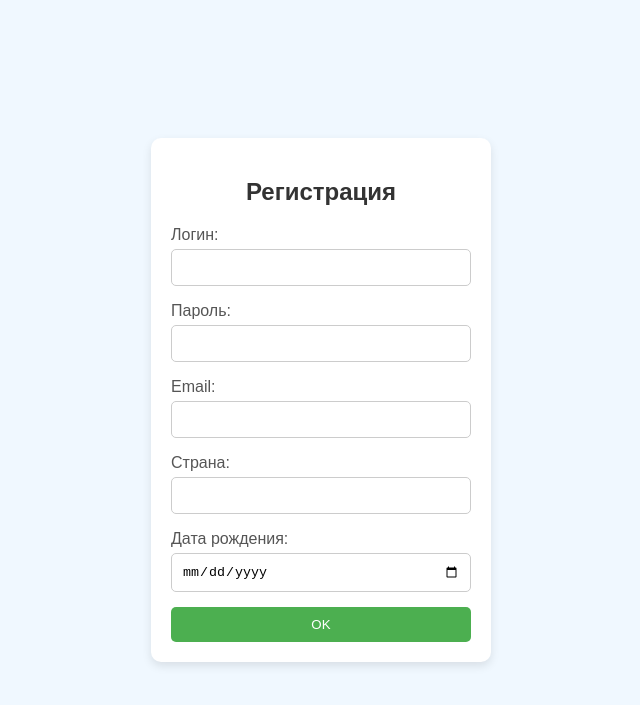
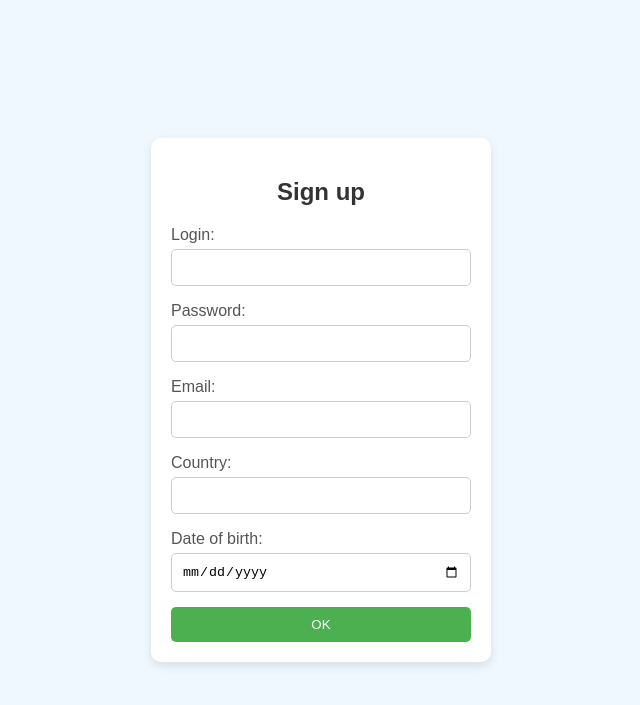
Before and after one commit to Busskov/study_clock, a Django app: page /clock/adduser/ in a window 1280 px wide. Shown: the top 705 px of the page, without its empty margins (319-959 px from the left). Run offline with Django 5.2, Linux system fonts and the light colour scheme.

Commit message:
Alter user model, add en language into pages

```diff
--- a/study_clock/clock/models.py
+++ b/study_clock/clock/models.py
@@ -1,11 +1,10 @@
 from django.db import models
 
 class User(models.Model):
-
-    login = models.CharField(max_length= 50)
+    login = models.CharField(max_length= 50, unique=True)
     password_hash = models.CharField(max_length=100)
     date_of_birth = models.DateField()
-    email = models.EmailField()
+    email = models.EmailField(unique=True)
     country = models.CharField(max_length = 30)
     is_premium = models.BooleanField()
 
--- a/study_clock/clock/templates/addUserForm.html
+++ b/study_clock/clock/templates/addUserForm.html
@@ -1,28 +1,9 @@
-<!--<html>-->
-<!--<body>-->
-<!--   <form action="../adduser/" method="post">-->
-<!--      {% csrf_token %}-->
-<!--      <p><label for="login">Login: </label>-->
-<!--      <input id="login" type="text" name="login"></p>-->
-<!--      <p><label for="password">Password: </label>-->
-<!--      <input id="password" type="text" name="password"></p>-->
-<!--      <p><label for="email">Email: </label>-->
-<!--      <input id="email" type="text" name="email"></p>-->
-<!--      <p><label for="country">Country: </label>-->
-<!--      <input id="country" type="text" name="country"></p>-->
-<!--      <p><label for="date_of_birth">Date of birth: </label>-->
-<!--      <input id="date_of_birth" type="date" name="date_of_birth"></p>-->
-<!--      <input type="submit" value="OK">-->
-<!--   </form>-->
-<!--</body>-->
-<!--</html>-->
-
 <!DOCTYPE html>
-<html lang="ru">
+<html lang="en">
 <head>
     <meta charset="UTF-8">
     <meta name="viewport" content="width=device-width, initial-scale=1.0">
-    <title>Регистрация пользователя</title>
+    <title>Sign up</title>
     <style>
         body {
             font-family: Arial, sans-serif;
@@ -78,13 +59,13 @@
 
     <form action="../adduser/" method="post">
         {% csrf_token %}
-        <h2>Регистрация</h2>
+        <h2>Sign up</h2>
         <p>
-            <label for="login">Логин:</label>
+            <label for="login">Login:</label>
             <input id="login" type="text" name="login" required>
         </p>
         <p>
-            <label for="password">Пароль:</label>
+            <label for="password">Password:</label>
             <input id="password" type="text" name="password" required>
         </p>
         <p>
@@ -92,11 +73,11 @@
             <input id="email" type="text" name="email" required>
         </p>
         <p>
-            <label for="country">Страна:</label>
+            <label for="country">Country:</label>
             <input id="country" type="text" name="country" required>
         </p>
         <p>
-            <label for="date_of_birth">Дата рождения:</label>
+            <label for="date_of_birth">Date of birth:</label>
             <input id="date_of_birth" type="date" name="date_of_birth" required>
         </p>
         <input type="submit" value="OK">
```
Also changed, not shown: study_clock/clock/templates/homePage.html (+7 -7 lines).
